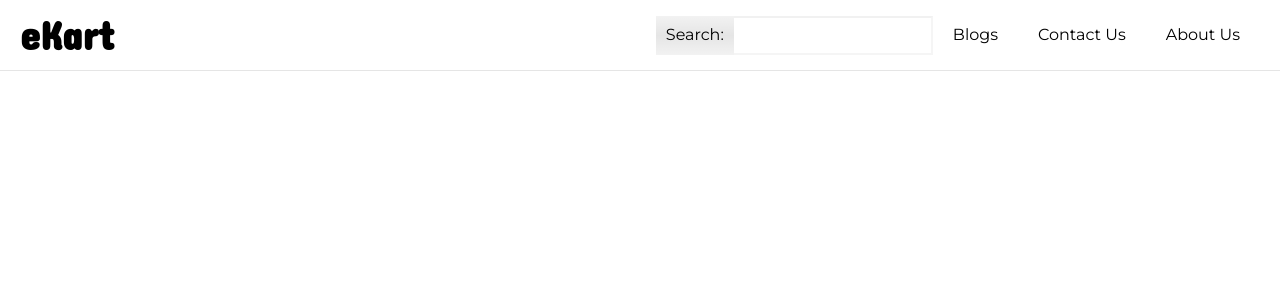
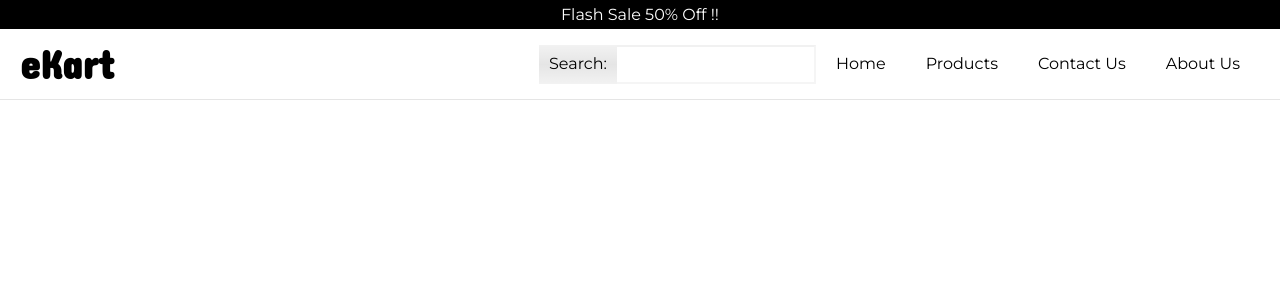
Before and after one commit to saadalimalik/angular-ekart, an Angular app: page / in a window 1280 px wide. Shown: the top 300 px of the page. Built offline with nearby package versions, Linux system fonts and the light colour scheme.

Commit message:
Top header component

```diff
--- a/src/app/app.component.html
+++ b/src/app/app.component.html
@@ -1 +1,2 @@
+<top-header></top-header>
 <app-header></app-header>
--- a/src/app/app.module.ts
+++ b/src/app/app.module.ts
@@ -7,9 +7,10 @@ import {
 import { AppRoutingModule } from './app-routing.module';
 import { AppComponent } from './app.component';
 import { HeaderComponent } from './header/header.component';
+import { TopHeaderComponent } from './header/top-header/top-header.component';
 
 @NgModule({
-  declarations: [AppComponent, HeaderComponent],
+  declarations: [AppComponent, HeaderComponent, TopHeaderComponent],
   imports: [BrowserModule, AppRoutingModule],
   providers: [provideClientHydration()],
   bootstrap: [AppComponent],
--- a/src/app/header/header.component.html
+++ b/src/app/header/header.component.html
@@ -16,7 +16,10 @@
 
     <ul class="navbar__links">
       <li class="navbar__link-item">
-        <a href="/blogs">Blogs</a>
+        <a href="/">Home</a>
+      </li>
+      <li class="navbar__link-item">
+        <a href="/products">Products</a>
       </li>
       <li class="navbar__link-item">
         <a href="/contact">Contact Us</a>
--- /dev/null
+++ b/src/app/header/top-header/top-header.component.html
@@ -0,0 +1,3 @@
+<div class="top-header">
+  <p class="top-header__text">Flash Sale 50% Off !!</p>
+</div>
--- /dev/null
+++ b/src/app/header/top-header/top-header.component.scss
@@ -0,0 +1,8 @@
+.top-header {
+    background-color: #000;
+    &__text {
+        color: white;
+        text-align: center;
+        padding-block: 0.25rem;
+    }
+}
```
Also changed, not shown: src/app/header/top-header/top-header.component.ts (added, +8 -0 lines), 1 other file (tests, documents, lock files or other folders).
